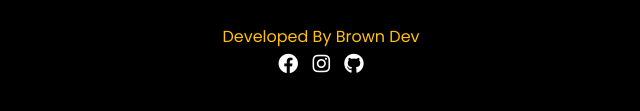
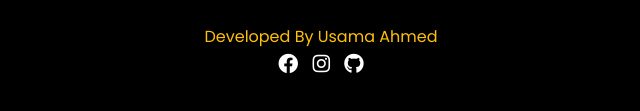
Before and after one commit to UsamaBinKashif/UrlExtracter, a plain HTML site: page index.html in a window 1280 px wide. Shown: the part 613-724 px from the top of the page, 319-959 px from the left. Drawn offline with nearby package versions, Linux system fonts and the light colour scheme.

Commit message:
Update index.html

```diff
--- a/index.html
+++ b/index.html
@@ -32,7 +32,7 @@
             <h5 id="rs1" class="head1"></h5>
             <h5 id="rs2" class="head2"></h5>
         </div>
-        <h6 class="heading2">Developed By Brown Dev</h6>
+        <h6 class="heading2">Developed By Usama Ahmed</h6>
         <div class="icons">
             <a href="https://www.facebook.com/usamasheikh22/" target="_blank"><i class="fab fa-facebook  f"></i></a>
             <a href="https://www.instagram.com/brownandproud._/"  target="_blank"><i class="fab fa-instagram  in"></i></a>
```
